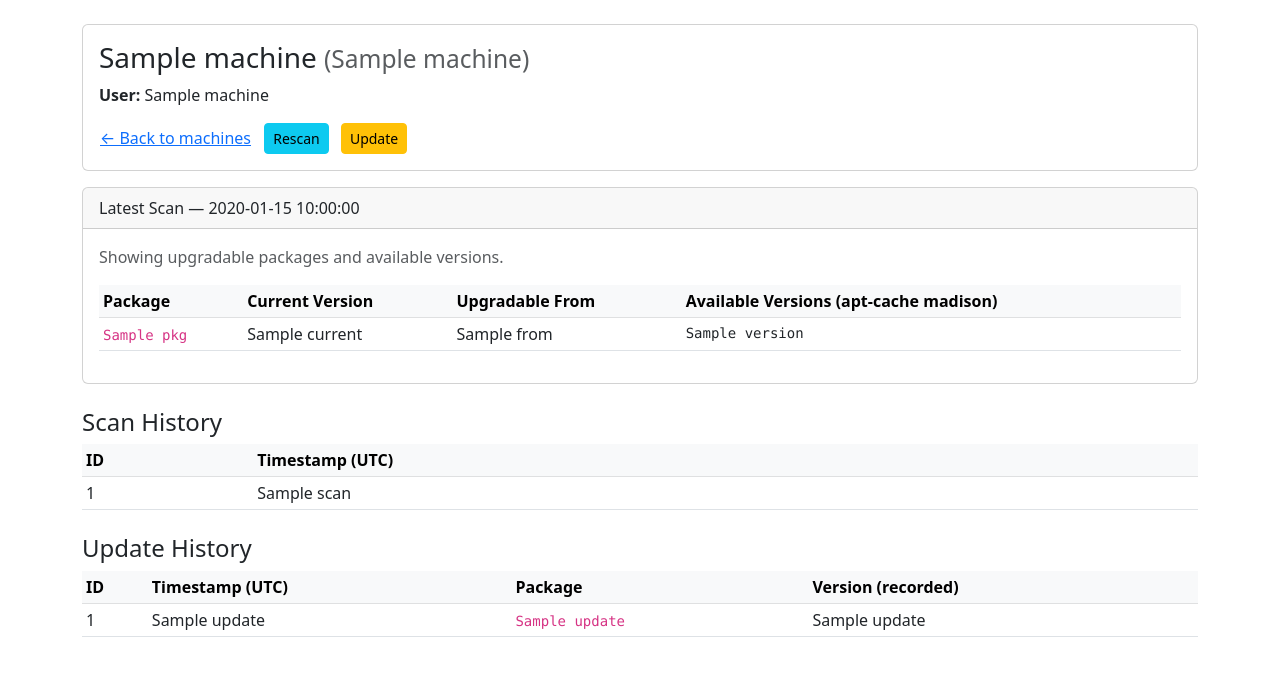
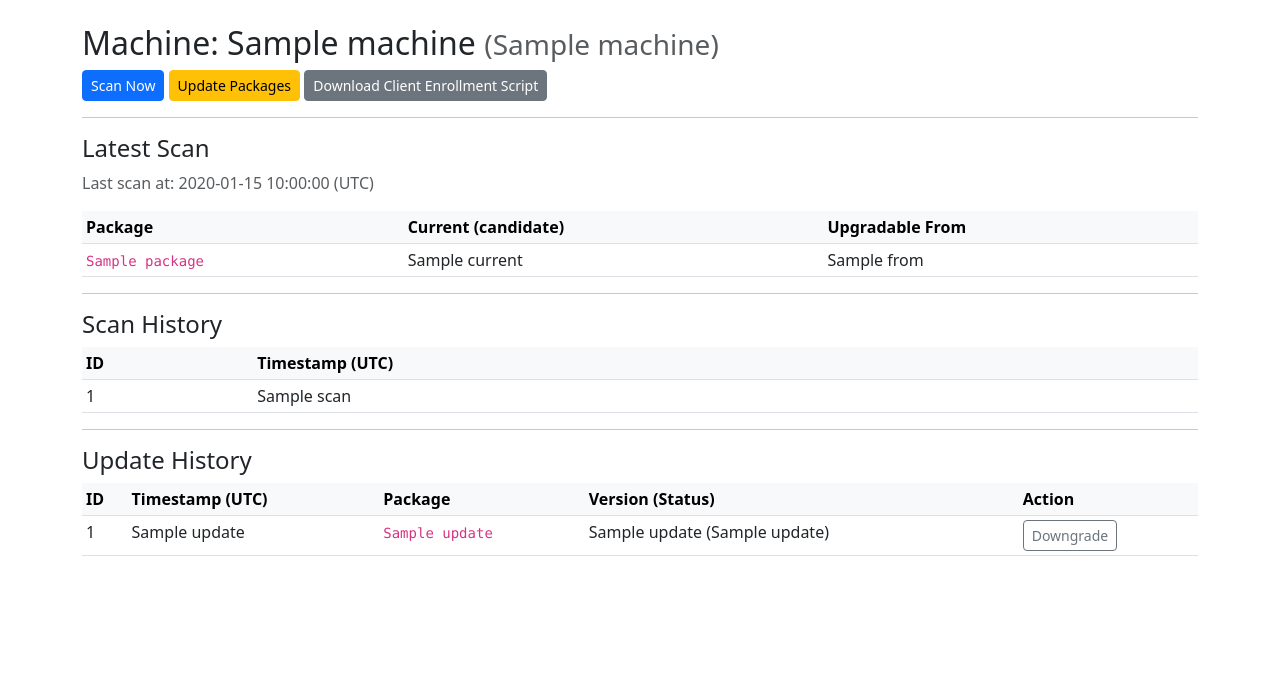
Before and after one commit to Tommy-Pxl/Centralized-Update, a Flask app: template backend/templates/machine.html in a window 1280 px wide. Shown: the top 676 px of the page. Run offline with Flask 3, Linux system fonts and the light colour scheme; the template is opened without the code that fills it: most values are stand-ins (such as "Sample title", 1, 10 or a date in 2020).

Commit message:
fix update and downgrades

```diff
--- a/ansible/playbook_update.yml
+++ b/ansible/playbook_update.yml
@@ -18,11 +18,12 @@
       loop_control:
         label: "{{ item.name }}"
 
-    - name: Update selected packages to specific versions
+    - name: Update selected packages to specific versions (allow downgrade)
       when: item.version != "latest"
       apt:
         name: "{{ item.name }}={{ item.version }}"
         state: present
+        allow_downgrade: yes
       loop: "{{ packages }}"
       loop_control:
         label: "{{ item.name }}={{ item.version }}"
--- a/backend/app.py
+++ b/backend/app.py
@@ -117,7 +117,7 @@ def parse_ansible_summary(result_text: str):
     recap_line = None
 
     for line in lines:
-        # Typical recap line: "ubuntu2 : ok=4 changed=3 unreachable=0 failed=1 skipped=0 ..."
+        # Typical recap line: "ubuntu : ok=4 changed=3 unreachable=0 failed=1 skipped=0 ..."
         if "failed=" in line and "unreachable=" in line and ":" in line:
             recap_line = line.strip()
 
@@ -264,7 +264,7 @@ def update(machine_id):
             packages=packages,
         )
 
-    # POST: we maintain two lists:
+    # POST: two views of selection:
     #  - selected_ansible: what we send to Ansible (may contain "latest")
     #  - selected_db:      what we store/display, with numeric version where known
     selected_ansible = []
@@ -273,13 +273,13 @@ def update(machine_id):
     # "Update ALL" path
     if "update_all" in request.form:
         for pkg in packages:
-            # What Ansible sees
+            # For Ansible ("latest")
             selected_ansible.append({
                 "name": pkg["name"],
-                "version": "latest",   # still use Ansible's "latest"
+                "version": "latest",
             })
 
-            # What we store/display: candidate version from scan
+            # For DB/display: numeric version from scan if we have it
             target_display = pkg.get("current") or "latest"
             selected_db.append({
                 "name": pkg["name"],
@@ -299,7 +299,7 @@ def update(machine_id):
                     "version": v_raw,
                 })
 
-                # For DB display:
+                # For DB/display:
                 if v_raw == "latest":
                     target_display = pkg.get("current") or "latest"
                 else:
@@ -328,8 +328,79 @@ def update(machine_id):
     # Log the update run (one row per package) using the "display" versions
     save_updates(machine_id_val, selected_db, result)
 
-    # Show a result page with summary + full Ansible output,
-    # and show the display versions there too.
+    return render_template(
+        "update_result.html",
+        machine=machine,
+        selected=selected_db,
+        result=result,
+        summary=summary,
+    )
+
+
+@app.route("/downgrade/<int:machine_id>/<package>", methods=["GET", "POST"])
+def downgrade_package(machine_id, package):
+    """
+    From the Update History, user can click "Downgrade" for a package.
+    This shows a version dropdown based on the latest scan's version list.
+    """
+    machine = get_machine(machine_id)
+    if not machine:
+        return "Machine not found", 404
+
+    machine_id_val, hostname, ip, username = machine
+
+    latest_row = get_latest_scan_for_machine(machine_id_val)
+    if not latest_row:
+        return "No scan data available for this machine.", 400
+
+    _, _, data_json = latest_row
+    try:
+        data = json.loads(data_json)
+    except json.JSONDecodeError:
+        data = {}
+
+    upgradable_lines = data.get("upgradable", [])
+    version_list_results = data.get("version_list", [])
+    packages = parse_upgradable(upgradable_lines, version_list_results)
+
+    pkg_info = next((p for p in packages if p["name"] == package), None)
+    if not pkg_info:
+        return f"No version information found for package '{package}' in latest scan.", 400
+
+    versions = pkg_info.get("versions", [])
+    current = pkg_info.get("current")
+    from_ver = pkg_info.get("from")
+
+    if request.method == "GET":
+        return render_template(
+            "version_select.html",
+            machine=machine,
+            package=package,
+            versions=versions,
+            current=current,
+            from_ver=from_ver,
+        )
+
+    # POST: specific version chosen for this package
+    selected_version = request.form.get("version")
+    if not selected_version:
+        return "No version specified for downgrade.", 400
+
+    selected_ansible = [{"name": package, "version": selected_version}]
+    selected_db = [{"name": package, "version": selected_version}]
+
+    rebuild_inventory()
+
+    extra_vars = {"packages": selected_ansible}
+    result = run_playbook(
+        "ansible/playbook_update.yml",
+        machine_id_val,
+        extra_vars=extra_vars,
+    )
+
+    summary = parse_ansible_summary(result)
+    save_updates(machine_id_val, selected_db, result)
+
     return render_template(
         "update_result.html",
         machine=machine,
--- a/backend/templates/machine.html
+++ b/backend/templates/machine.html
@@ -1,72 +1,56 @@
 {% extends "base.html" %}
 {% block content %}
 
-<div class="card mb-3">
-  <div class="card-body">
-    <h3 class="card-title">
-      {{ machine[1] }} <small class="text-muted">({{ machine[2] }})</small>
-    </h3>
-    <p class="card-text">
-      <strong>User:</strong> {{ machine[3] }}
-    </p>
-    <a href="/machines" class="btn btn-link p-0">← Back to machines</a>
-    <a href="/scan/{{ machine[0] }}" class="btn btn-sm btn-info ms-2">
-      Rescan
+<h2>
+  Machine: {{ machine[1] }}
+  <small class="text-muted">({{ machine[2] }})</small>
+</h2>
+
+<div class="mb-3">
+  <a href="{{ url_for('scan', machine_id=machine[0]) }}" class="btn btn-primary btn-sm">
+    Scan Now
   </a>
-    <a href="/update/{{ machine[0] }}" class="btn btn-sm btn-warning ms-2">
-      Update
+  <a href="{{ url_for('update', machine_id=machine[0]) }}" class="btn btn-warning btn-sm">
+    Update Packages
+  </a>
+  <a href="{{ url_for('generate_enrollment_script') }}" class="btn btn-secondary btn-sm">
+    Download Client Enrollment Script
   </a>
 </div>
-</div>
 
-{% if packages and latest_timestamp %}
-<div class="card mb-4">
-  <div class="card-header">
-    Latest Scan — {{ latest_timestamp }}
-  </div>
-  <div class="card-body">
-    <p class="text-muted">
-      Showing upgradable packages and available versions.
-    </p>
-    <table class="table table-sm table-hover align-middle">
+<hr>
+
+<h4>Latest Scan</h4>
+{% if latest_timestamp %}
+<p class="text-muted">Last scan at: {{ latest_timestamp }} (UTC)</p>
+
+{% if packages %}
+<table class="table table-sm">
   <thead class="table-light">
     <tr>
       <th>Package</th>
-          <th>Current Version</th>
+      <th>Current (candidate)</th>
       <th>Upgradable From</th>
-          <th>Available Versions (apt-cache madison)</th>
     </tr>
   </thead>
   <tbody>
-        {% for pkg in packages %}
+    {% for p in packages %}
     <tr>
-          <td><code>{{ pkg.name }}</code></td>
-          <td>{{ pkg.current }}</td>
-          <td>
-            {% if pkg.from %}
-              {{ pkg.from }}
-            {% else %}
-              <span class="text-muted">N/A</span>
-            {% endif %}
-          </td>
-          <td>
-            {% if pkg.versions %}
-              <pre class="mb-0 small">{{ pkg.versions | join('\n') }}</pre>
-            {% else %}
-              <span class="text-muted">No version info</span>
-            {% endif %}
-          </td>
+      <td><code>{{ p.name }}</code></td>
+      <td>{{ p.current }}</td>
+      <td>{{ p.from or "-" }}</td>
     </tr>
     {% endfor %}
   </tbody>
 </table>
-  </div>
-</div>
 {% else %}
-<div class="alert alert-info">
-  No scan data yet for this machine. Click <strong>Rescan</strong> to run a scan.
-</div>
+<p class="text-muted">No upgradable packages found in the last scan.</p>
 {% endif %}
+{% else %}
+<p class="text-muted">This machine has not been scanned yet.</p>
+{% endif %}
+
+<hr>
 
 <h4>Scan History</h4>
 {% if scans %}
@@ -90,7 +74,9 @@
 <p class="text-muted">No scans recorded yet.</p>
 {% endif %}
 
-<h4 class="mt-4">Update History</h4>
+<hr>
+
+<h4>Update History</h4>
 {% if updates %}
 <table class="table table-sm">
   <thead class="table-light">
@@ -98,7 +84,8 @@
       <th>ID</th>
       <th>Timestamp (UTC)</th>
       <th>Package</th>
-      <th>Version (recorded)</th>
+      <th>Version (Status)</th>
+      <th>Action</th>
     </tr>
   </thead>
   <tbody>
@@ -107,7 +94,20 @@
       <td>{{ u[0] }}</td>
       <td>{{ u[1] }}</td>
       <td><code>{{ u[2] }}</code></td>
-      <td>{{ u[3] }}</td>
+      <td>
+        {{ u[3] }}
+        {% if u[4] %}
+          ({{ u[4] }})
+        {% endif %}
+      </td>
+      <td>
+        <a
+          href="{{ url_for('downgrade_package', machine_id=machine[0], package=u[2]) }}"
+          class="btn btn-outline-secondary btn-sm"
+        >
+          Downgrade
+        </a>
+      </td>
     </tr>
     {% endfor %}
   </tbody>
@@ -116,5 +116,4 @@
 <p class="text-muted">No updates recorded yet.</p>
 {% endif %}
 
-
 {% endblock %}
```
Also changed, not shown: backend/database.py (+150 -82 lines), backend/templates/version_select.html (+16 -7 lines). Lines whose indentation alone changed are shown as unchanged.
